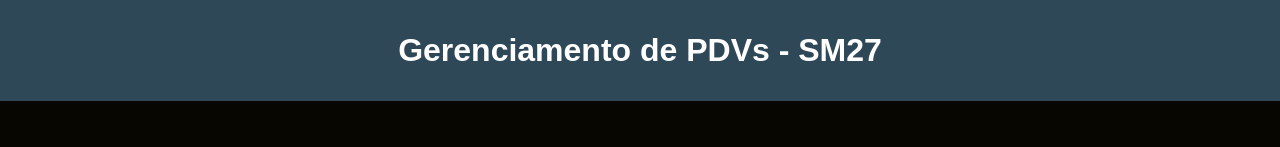
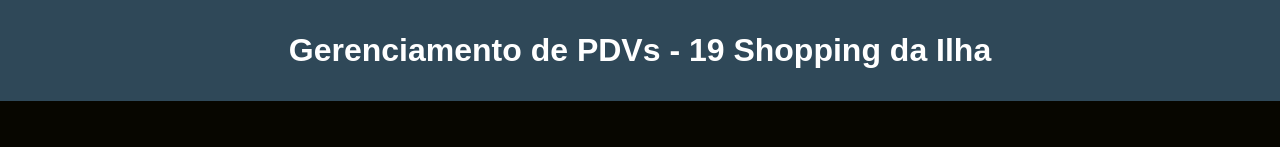
Before and after one commit to jpereira55/pdv_ilha, a plain HTML site: page index.html in a window 1280 px wide. Shown: the top 147 px of the page. Drawn offline with Linux system fonts and the light colour scheme.

Commit message:
Update and rename index(1).html to index.html

```diff
--- a/index(1).html
+++ b/index.html
@@ -21,7 +21,7 @@
     </div>
 
     <header>
-        <h1>Gerenciamento de PDVs - SM27</h1>
+        <h1>Gerenciamento de PDVs - 19 Shopping da Ilha</h1>
     </header>
 
     <main>
```
